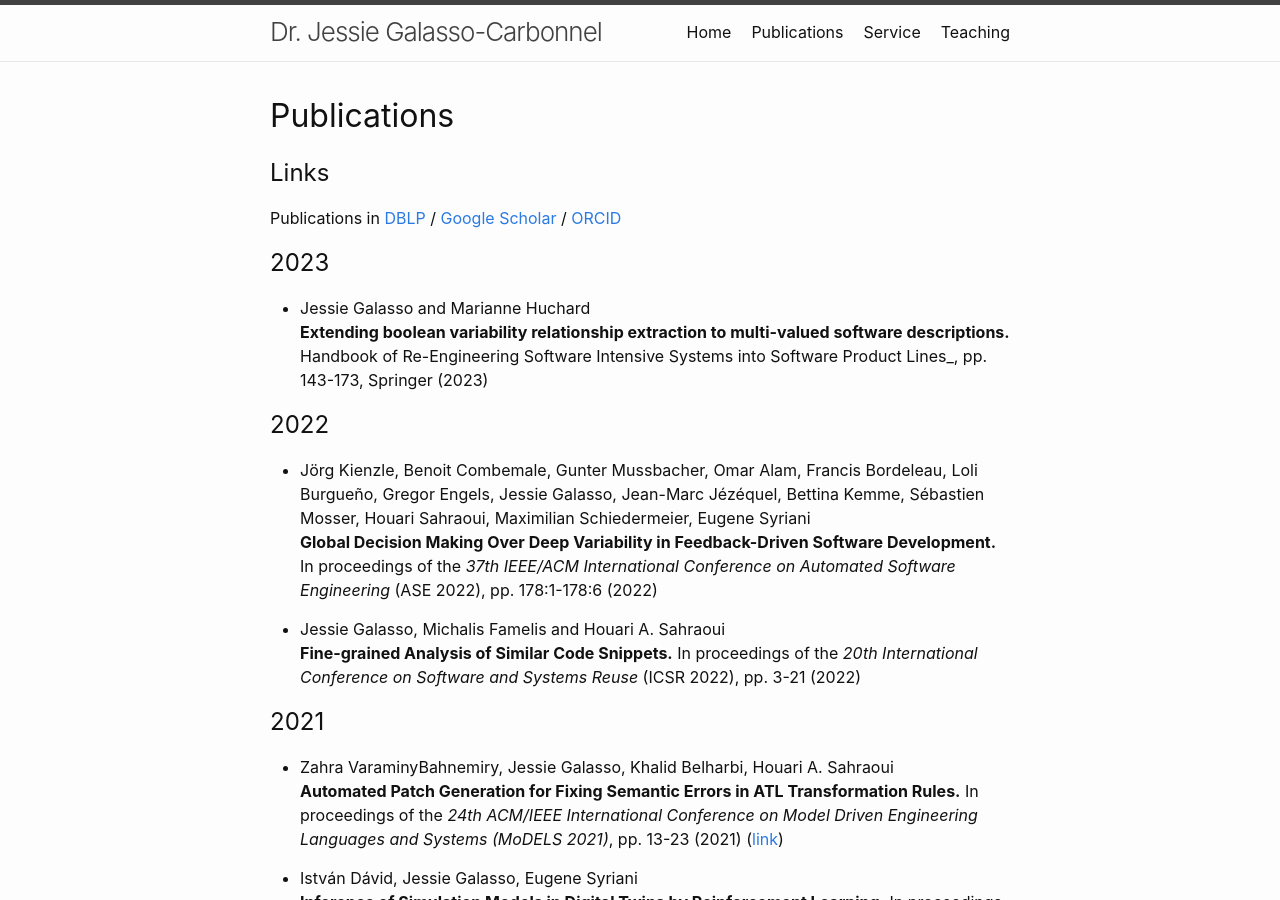
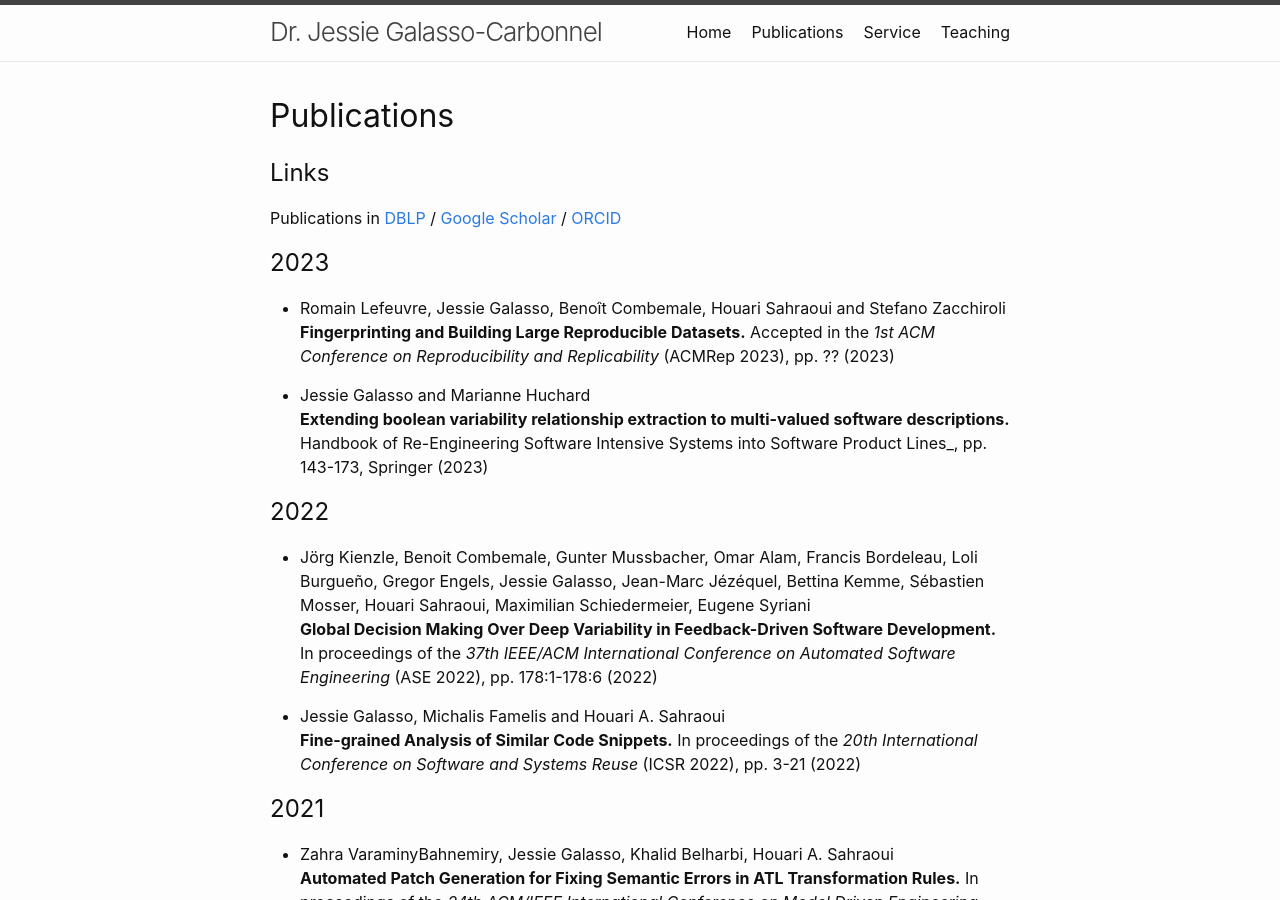
Before and after one commit to jgalasso/jgalasso.github.io, a Jekyll site: the page built from publications.md, in a window 1280 px wide and 900 px high. Built offline with Jekyll 4.4.1, drawn with Linux system fonts in a browser that asks for light colours.

Commit message:
Update publications.md with ACMRep23

```diff
--- a/publications.md
+++ b/publications.md
@@ -10,6 +10,9 @@ permalink: /publications/
 Publications in [DBLP](https://dblp.uni-trier.de/pid/167/4978.html) / [Google Scholar](https://scholar.google.fr/citations?user=uZj-UtsAAAAJ&hl=fr&oi=sra) / [ORCID](https://orcid.org/0000-0002-9868-1814)
 
 ## 2023
+
+ - Romain Lefeuvre, Jessie Galasso, Benoît Combemale, Houari Sahraoui and Stefano Zacchiroli
+__Fingerprinting and Building Large Reproducible Datasets.__ Accepted in the _1st ACM Conference on Reproducibility and Replicability_ (ACMRep 2023), pp. ?? (2023)
 
  - Jessie Galasso and Marianne Huchard
 __Extending boolean variability relationship extraction to multi-valued software descriptions.__ Handbook of Re-Engineering Software Intensive Systems into Software Product Lines_, pp. 143-173, Springer (2023)
```
